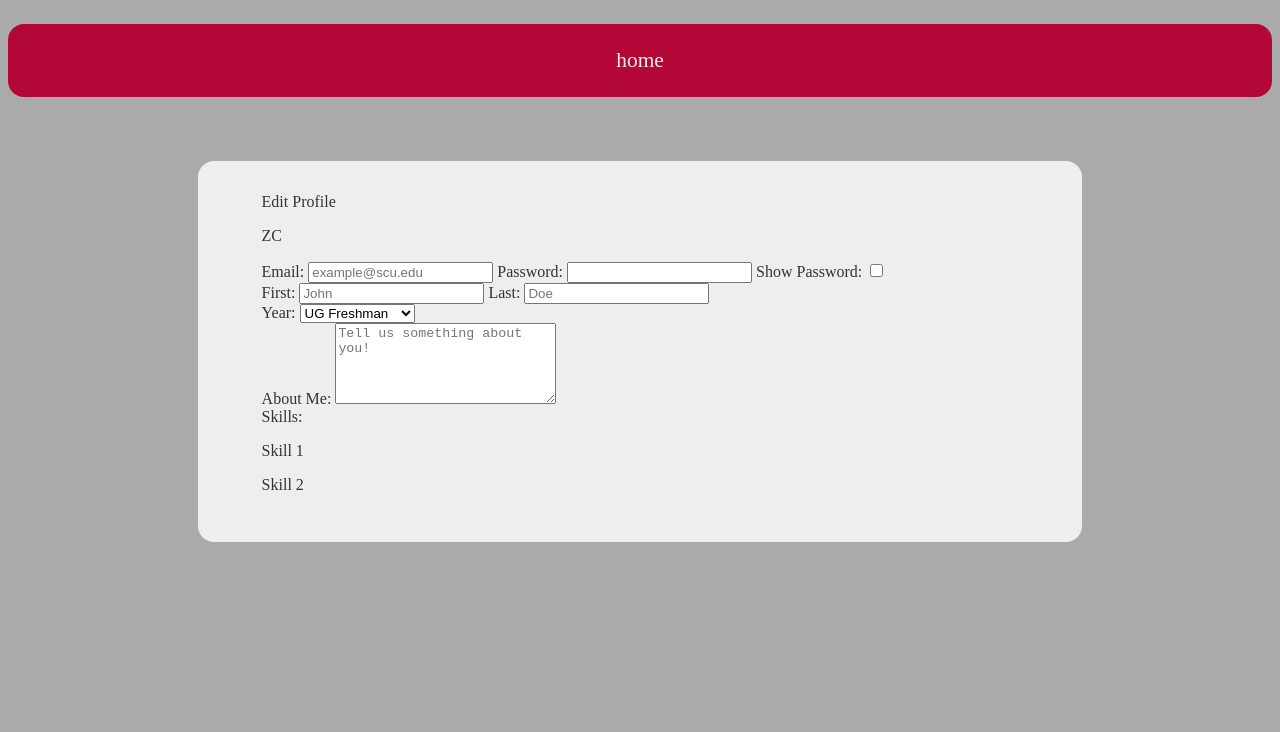
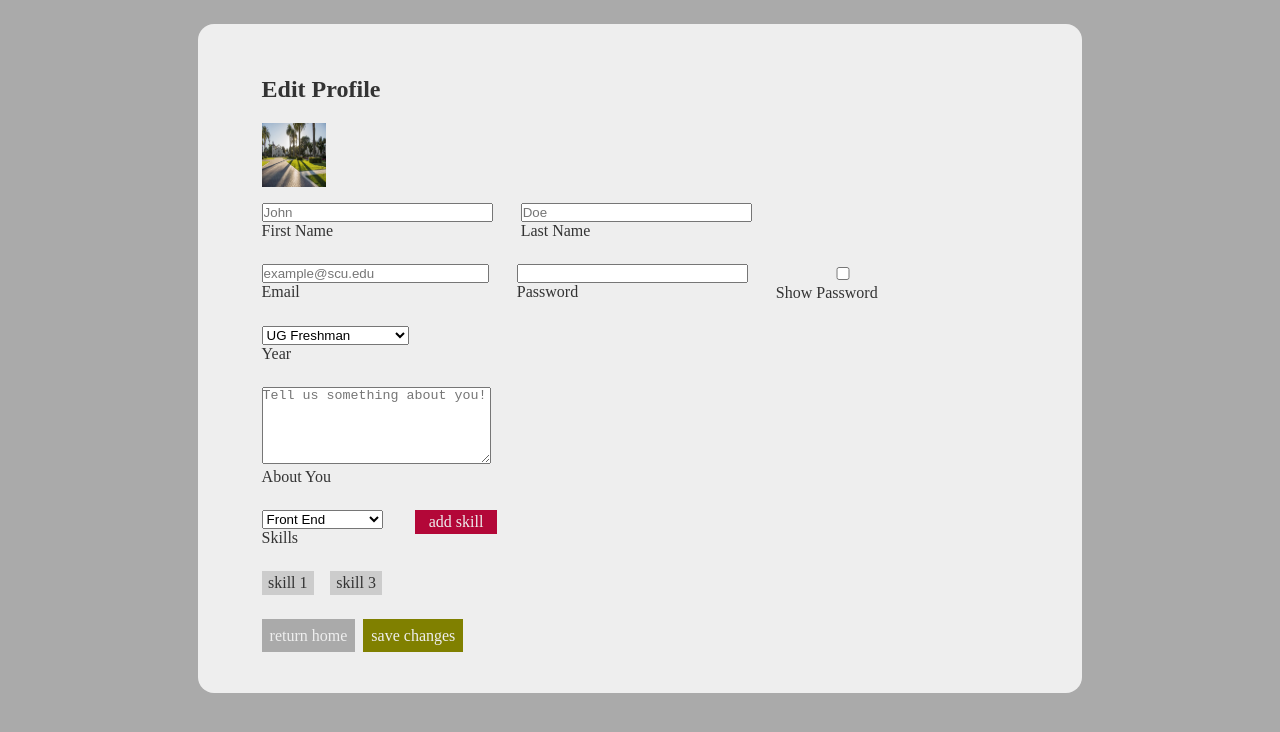
Before and after one commit to CSEN-SCU/csen-174-w24-project-letscollab, a plain HTML site: page html/profile.html in a window 1280 px wide. Drawn offline with Linux system fonts and the light colour scheme.

Commit message:
css changes

```diff
--- a/css/base.css
+++ b/css/base.css
@@ -1,9 +1,12 @@
 html, body
 {
     --background-color: #aaa;
+    --black: #333;
+    --dark-gray: #999;
+    --gray: #ccc;
     --white: #eee;
-    --black: #333;
     --scuRed: #b30738;
+    --scuDarkRed: #930028;
 
     background-color: var(--background-color);
     color: var(--black);
@@ -19,7 +22,8 @@ main
     box-sizing: border-box;
     display: flex;
     flex-direction: column;
-    margin: 3rem auto;
+    overflow: hidden;
+    margin: 1rem auto;
     padding: 2rem 4rem;
     /* text-align: center; */
     width: 70%;
@@ -34,36 +38,14 @@ header
 
 ul
 {
-    display: flex;
-    flex-direction: column;
     gap: .8rem;
     list-style-type: none;
     margin: 1rem 0;
     padding: 0;
+}
 
-    li
-    {
-        display: flex;
-        text-align: center;
-
-        a
-        {
-            background-color: var(--scuRed);
-            border-radius: 1rem;
-            box-sizing: border-box;
-            color: var(--white);
-            font-size: 16pt;
-            height: 100%;
-            padding: 1.5rem 0;
-            /* padding: 1rem; */
-            text-decoration: none;
-            transition: all 0.5s;
-            width: 100%;
-        }
-
-        a:hover
-        {
-            background-color: var(--black);
-        }
-    }
+img
+{
+    width: 64px;
+    height: 64px;
 }
--- a/css/home.css
+++ b/css/home.css
@@ -0,0 +1,36 @@
+ul
+{
+    display: flex;
+    flex-direction: column;
+    gap: .8rem;
+    list-style-type: none;
+    margin: 1rem 0;
+    padding: 0;
+
+}
+
+ul li
+{
+    display: flex;
+    text-align: center;
+}
+
+li a
+{
+    background-color: var(--scuRed);
+    border-radius: 1rem;
+    box-sizing: border-box;
+    color: var(--white);
+    font-size: 16pt;
+    height: 100%;
+    padding: 1.5rem 0;
+    /* padding: 1rem; */
+    text-decoration: none;
+    transition: all 0.5s;
+    width: 100%;
+}
+
+li a:hover
+{
+    background-color: var(--black);
+}
--- a/css/profile.css
+++ b/css/profile.css
@@ -0,0 +1,90 @@
+form
+{
+    display: flex;
+    flex-direction: column;
+    gap: 1.5rem;
+    margin: 1rem 0;
+}
+
+figure
+{
+    /* background-color: aqua; */
+    display: flex;
+    flex-direction: row;
+    gap: 2rem;
+    margin: 0;
+}
+
+section
+{
+    /* background-color: yellow; */
+    min-width: 10%;
+    max-width: 30%;
+}
+
+section *
+{
+    padding: 0;
+    width: 100%;
+}
+
+label
+{
+    text-wrap: nowrap;
+}
+
+#addSkillButton
+{
+    background-color: var(--scuRed);
+    color: var(--white);
+    cursor: pointer;
+    margin: 0;
+    padding: .2rem;
+    text-align: center;
+}
+
+.skills
+{
+    gap: 1rem;
+}
+
+.skill
+{
+    background-color: var(--gray);
+    margin: 0;
+    padding: .2rem .4rem;
+    cursor: pointer;
+}
+
+.skill:hover
+{
+    background-color: var(--background-color);
+}
+
+footer ul
+{
+    display: flex;
+    flex-direction: row;
+    gap: .5rem;
+}
+
+footer ul li
+{
+    color: var(--white);
+    cursor: pointer;
+    /* padding: .5rem; */
+    text-wrap: nowrap;
+}
+
+footer ul li a
+{
+    background-color: var(--background-color);
+    color: var(--white);
+    padding: 0.5rem;
+    text-decoration: none;
+}
+
+#saveButton
+{
+    background-color: olive;
+}
--- a/css/projects.css
+++ b/css/projects.css
@@ -2,15 +2,15 @@ header ul
 {
     display: flex;
     flex-direction: row;
+}
 
-    li
+header ul li
 {
-        background-color: gray;
+    background-color: var(--dark-gray);
     color: var(--white);
     cursor: pointer;
     padding: .5rem;
     text-wrap: nowrap;
-    }
 }
 
 .active
@@ -19,10 +19,9 @@ header ul
     text-decoration: solid underline;
 }
 
-
 section
 {
-    background-color: #ccc;
+    background-color: var(--gray);
     border-radius: 1rem;
     box-sizing: border-box;
     display: flex;
@@ -43,13 +42,16 @@ figure
     padding: 2rem;
     width: 80%;
 
-    *
+
+}
+
+figure *
 {
     margin: 0;
     padding: 0;
 }
 
-    ul
+figure ul
 {
     display: flex;
     flex-direction: row;
@@ -57,16 +59,14 @@ figure
     list-style-type: none;
     margin: 0;
     padding: 0;
+}
 
-        li
+figure ul li
 {
     background-color: var(--white);
     border-radius: .5rem;
     box-sizing: border-box;
     padding: 0.2rem 1rem;
-
-        }
-    }
 }
 
 .description
@@ -83,12 +83,12 @@ aside
     margin: 0;
     padding: 1rem;
     width: 20%;
+}
 
-    *
+aside *
 {
     margin: 0;
     padding: 0;
-    }
 }
 
 .interestButton
--- a/html/profile.html
+++ b/html/profile.html
@@ -8,42 +8,44 @@
 </head>
 
 <body>
-    <nav>
-        <!-- four navigation links -->
-        <ul>
-            <li><a href="index.html">home</a></li>
-        </ul>
-    </nav>
+    <main>
+        <h2>Edit Profile</h2>
 
-    <main>
-        <header>Edit Profile</header>
-
-        <div id="usericon">
-            <p>ZC</p>
-        </div>
+        <img src="../images/background.jpeg" alt="icon" />
 
         <form id="userform">
-            <div class="userinfo">
-                <label for="email">Email:</label>
-                <input type="email" id="email" name="name" placeholder="example@scu.edu" />
+            <!-- `id` for css, `name` for scripting -->
+            <figure>
+                <section>
+                    <input type="text" id="fname" name="fname" placeholder="John" />
+                    <label for="fname">First Name</label>
+                </section>
 
-                <label for="password">Password:</label>
+                <section>
+                    <input type="text" id="lname" name="lname" placeholder="Doe" />
+                    <label for="lname">Last Name</label>
+                </section>
+            </figure>
+
+            <figure>
+                <section>
+                    <input type="email" id="email" name="email" placeholder="example@scu.edu" />
+                    <label for="email">Email </label>
+                </section>
+
+                <section>
                     <input type="password" id="password" name="password" />
+                    <label for="password">Password</label>
+                </section>
 
-                <label for="showpassword">Show Password:</label>
+                <section>
                     <input type="checkbox" id="showpassword" name="showpassword" />
-            </div>
+                    <label for="showpassword">Show Password</label>
+                </section>
+            </figure>
 
-            <div class="userinfo">
-                <label for="firstname">First:</label>
-                <input type="text" id="firstname" name="name" placeholder="John" />
-
-                <label for="lastname">Last:</label>
-                <input type="text" id="lastname" name="name" placeholder="Doe" />
-            </div>
-
-            <div class="userinfo">
-                <label for="year">Year:</label>
+            <figure>
+                <section>
                     <select name="year" id="year">
                         <option value="Freshman">UG Freshman</option>
                         <option value="Sophomore">UG Sophomore</option>
@@ -51,21 +53,52 @@
                         <option value="Senior">UG Senior</option>
                         <option value="Graduate">Graduate</option>
                     </select>
-            </div>
+                    <label for="year">Year</label>
+                </section>
+            </figure>
 
-            <div class="userinfo">
-                <label for="description">About Me:</label>
+            <figure>
+                <section>
                     <textarea name="description" id="description" rows="5" cols="25" spellcheck="true" placeholder="Tell us something about you!"></textarea>
-            </div>
+                    <label for="description">About You</label>
+                </section>
+            </figure>
 
-            <div class="userinfo">
-                <label for="skills">Skills:</label>
-                <div id="skills">
-                    <p>Skill 1</p>
-                    <p>Skill 2</p>
-                </div>
-            </div>
+
+            <figure>
+                <section>
+                    <select name="skills" id="skills">
+                        <option value="Freshman">Front End</option>
+                        <option value="Sophomore">Back End</option>
+                        <option value="Junior">Full Stack</option>
+                        <option value="Senior">C</option>
+                        <option value="Graduate">C++</option>
+                    </select>
+                    <label for="skills">Skills</label>
+                </section>
+
+                <section>
+                    <!-- TODO javascript when you press this button it adds current skill as a tag -->
+                    <p id="addSkillButton">add skill</p>
+                </section>
+            </figure>
+
+            <!-- TODO when you press the tags it deletes them from skills -->
+            <figure class="skills">
+                <p class="skill">skill 1</p>
+
+                <p class="skill">skill 3</p>
+            </figure>
         </form>
+
+        <footer>
+            <ul>
+                <!-- TODO javascript: save current form format as thing
+                    maybe better to do a form submit button here -->
+                <li><a href="home.html">return home</a></li>
+                <li><a id="saveButton" href="home.html">save changes</a></li>
+            </ul>
+        </footer>
     </main>
 </body>
 </html>
```
Also changed, not shown: html/home.html (+2 -6 lines), html/projects.html (+3 -1 lines), 1 other file. Lines whose indentation alone changed are shown as unchanged.
